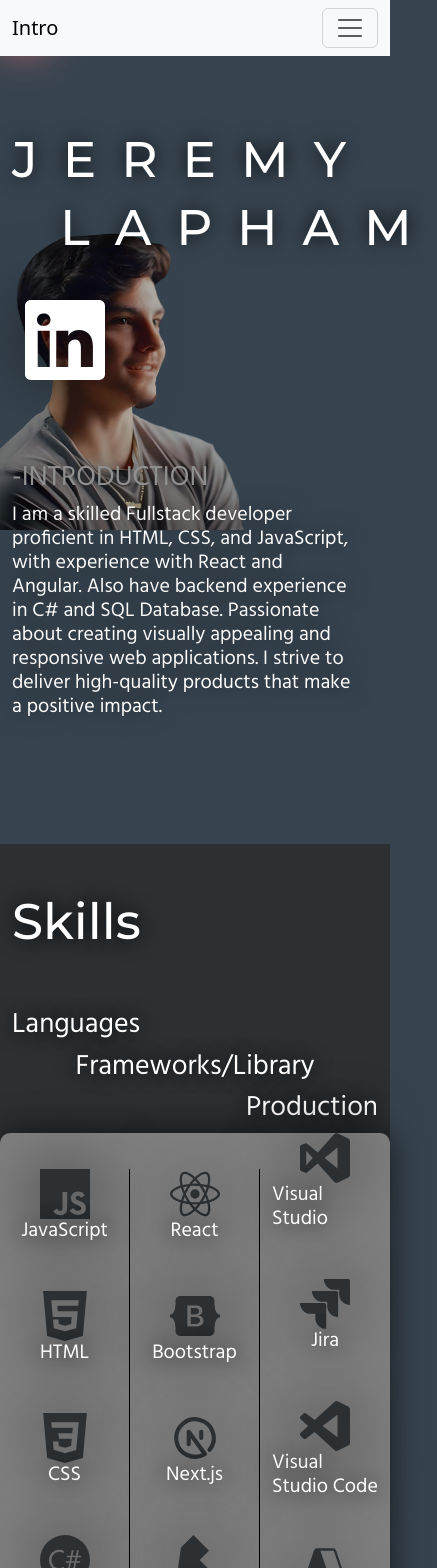
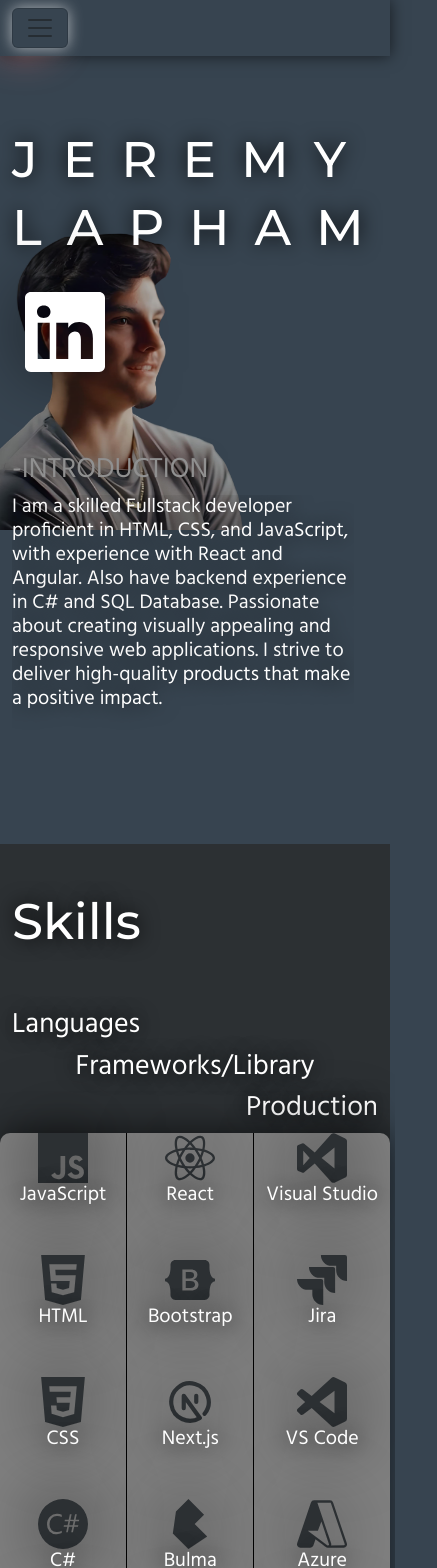
Before and after one commit to JeremyLapham/portfolio3.0, a Next.js app: page / in a window 390 px wide. Shown: the top 1568 px of the page, 437 px wide, since content can reach past the window. Built offline with nearby package versions, Linux system fonts and the light colour scheme; some icons are missing.

Commit message:
a bit better responsiveness

```diff
--- a/src/app/Components/intro.tsx
+++ b/src/app/Components/intro.tsx
@@ -23,19 +23,19 @@ export default function Intro() {
             </Modal>
             <Row style={{ paddingTop: '130px' }}>
                 <Row>
-                    <Col lg={6}>
-                        <h1 style={{ position: 'relative', letterSpacing: 25 }} className='nameWave'>
+                    <Col lg={6} md={12}>
+                        <h1 style={{ position: 'relative', letterSpacing: 25 }}>
                             JEREMY
                             <Image className='meImage' src={me} alt='me as a big png' />
                         </h1>
-                        <h1 className='ms-5' style={{ letterSpacing: 25 }}>LAPHAM</h1>
+                        <h1 className='name' style={{ letterSpacing: 25 }}>LAPHAM</h1>
                     </Col>
-                    <Col className='d-flex justify-content-end'>
+                    <Col lg={6} className='d-flex justify-content-end'>
                         <Navbar />
                     </Col>
                 </Row>
                 <Row>
-                    <Col lg={8} className='d-flex align-items-center justify-content-start'>
+                    <Col lg={8} md={12} className='d-flex align-items-center justify-content-start'>
                         {introIcons.map((icon, idx) => (
                             icon.show ? (
                                 <Button
@@ -59,9 +59,9 @@ export default function Intro() {
                             )
                         ))}
                     </Col>
-                    <Col className='mt-5'>
+                    <Col lg={4} md={12} className='mt-5'>
                         <h2 style={{ color: '#909090' }}>-INTRODUCTION</h2>
-                        <h3>I am a skilled Fullstack developer proficient in HTML, CSS, and JavaScript, with experience with React and Angular. Also have backend experience in C# and SQL Database. Passionate about creating visually appealing and responsive web applications. I strive to deliver high-quality products that make a positive impact.</h3>
+                        <h3 className='laptopScrollBox'>I am a skilled Fullstack developer proficient in HTML, CSS, and JavaScript, with experience with React and Angular. Also have backend experience in C# and SQL Database. Passionate about creating visually appealing and responsive web applications. I strive to deliver high-quality products that make a positive impact.</h3>
                     </Col>
                 </Row>
             </Row>
--- a/src/app/Components/mobileNavbar.tsx
+++ b/src/app/Components/mobileNavbar.tsx
@@ -1,17 +1,54 @@
-import React from 'react'
+import React, { useEffect, useState } from 'react'
 import { Container, Nav, Navbar } from 'react-bootstrap'
 
 export default function MobileNavbar() {
+  const [activeSection, setActiveSection] = useState('introduction');
+
+  useEffect(() => {
+    const handleScroll = () => {
+        const introductionElement = document.getElementById('introduction');
+        const skillsElement = document.getElementById('skills');
+        const projectsElement = document.getElementById('projects');
+        const contactElement = document.getElementById('contact');
+
+        if (!introductionElement || !skillsElement || !projectsElement || !contactElement) {
+            return;
+        }
+
+        const introductionOffset = introductionElement.offsetTop;
+        const skillsOffset = skillsElement.offsetTop;
+        const projectsOffset = projectsElement.offsetTop;
+        const contactOffset = contactElement.offsetTop;
+
+        const scrollY = window.scrollY;
+
+        if (scrollY < skillsOffset) {
+            setActiveSection('introduction');
+        } else if (scrollY >= skillsOffset && scrollY < projectsOffset) {
+            setActiveSection('skills');
+        } else if (scrollY >= projectsOffset && scrollY < contactOffset) {
+            setActiveSection('projects');
+        } else {
+            setActiveSection('contact');
+        }
+    };
+
+    window.addEventListener('scroll', handleScroll);
+
+    return () => {
+        window.removeEventListener('scroll', handleScroll);
+    };
+}, []);
   return (
-    <Navbar fixed='top' collapseOnSelect expand="xl" className="bg-body-tertiary d-sm-block d-md-block d-lg-block d-xl-none" >
+    <Navbar fixed='top' collapseOnSelect expand="xl" className="mobileNavbar d-block d-xs-block d-sm-block d-md-block d-lg-block d-xl-none" >
       <Container>
-        <Navbar.Brand href="#introduction">Intro</Navbar.Brand>
-        <Navbar.Toggle aria-controls="responsive-navbar-nav" />
+        <Navbar.Toggle aria-controls="responsive-navbar-nav" className='newToggle' />
         <Navbar.Collapse id="responsive-navbar-nav">
           <Nav className="me-auto">
-            <Nav.Link href="#skills">Skills</Nav.Link>
-            <Nav.Link href="#projects">Projects</Nav.Link>
-            <Nav.Link href="#contact">Contact Me</Nav.Link>
+            <Nav.Link className={`mobileNavText ${activeSection === 'introduction' ? 'active' : ''}`} href="#introduction">Intro</Nav.Link>
+            <Nav.Link className={`mobileNavText ${activeSection === 'skills' ? 'active' : ''}`} href="#skills">Skills</Nav.Link>
+            <Nav.Link className={`mobileNavText ${activeSection === 'projects' ? 'active' : ''}`} href="#projects">Projects</Nav.Link>
+            <Nav.Link className={`mobileNavText ${activeSection === 'contact' ? 'active' : ''}`} href="#contact">Contact Me</Nav.Link>
           </Nav>
         </Navbar.Collapse>
       </Container>
--- a/src/app/Components/navbar.tsx
+++ b/src/app/Components/navbar.tsx
@@ -49,7 +49,7 @@ export default function navbar() {
     }, []);
 
     return (
-        <nav className={`d-none d-xl-block ${styles.navbar} ${isSticky ? styles.sticky : ''}`}>
+        <nav className={`${styles.navbar} ${isSticky ? styles.sticky : ''}`}>
             <div className='d-flex justify-content-start'>
                 <Row>
                     <Col>
--- a/src/app/Components/objects/icons.tsx
+++ b/src/app/Components/objects/icons.tsx
@@ -61,11 +61,8 @@ export const skillIconFrameworks = [
 export const skillIconProductions = [
     { icon: <SiVisualstudio size={50} color="#2C3033" />, text: "Visual Studio" },
     { icon: <SiJira size={50} color="#2C3033" />, text: "Jira" },
-    {
-        icon: <SiVisualstudiocode size={50} color="#2C3033" />,
-        text: "Visual Studio Code",
-    },
+    { icon: <SiVisualstudiocode size={50} color="#2C3033" />, text: "VS Code",},
     { icon: <SiMicrosoftazure size={50} color="#2C3033" />, text: "Azure" },
     { icon: <SiGithub size={50} color="#2C3033" />, text: "GitHub" },
-    { icon: <SiAzuredevops size={50} color="#2C3033" />, text: "Azure DevOps" },
+    { icon: <SiAzuredevops size={50} color="#2C3033" />, text: "DevOps" },
 ];
--- a/src/app/Components/projects.tsx
+++ b/src/app/Components/projects.tsx
@@ -17,7 +17,7 @@ export default function projects() {
         {projectSet.map((projectItem: any) => {
           return (
             <Row key={projectItem.id}>
-              <Col className={`d-flex flex-column ${projectItem.id % 2 ? 'align-items-start' : 'align-items-end'}`}>
+              <Col className={`d-flex flex-column ${projectItem.id % 2 ? 'align-items-start' : 'align-items-end'} centerAll`}>
                 <Row className={`d-flex ${projectItem.id % 2 ? '' : 'flex-row-reverse'}`}>
                   <Col>
                     <Image className='projectImage' src={projectItem.img} alt="Project" />
--- a/src/app/Components/skills.tsx
+++ b/src/app/Components/skills.tsx
@@ -49,7 +49,7 @@ export default function Skills() {
                     <div>
                       {skill.icon}
                     </div>
-                    <h3 className='mb-5'>
+                    <h3 className='mb-5 noWordWrap'>
                       {skill.text}
                     </h3>
                   </Col>
@@ -65,7 +65,7 @@ export default function Skills() {
                     <div>
                       {skill.icon}
                     </div>
-                    <h3 className='mb-5'>
+                    <h3 className='mb-5 noWordWrap'>
                       {skill.text}
                     </h3>
                   </Col>
--- a/src/app/globals.css
+++ b/src/app/globals.css
@@ -16,14 +16,17 @@ body {
   overflow-x: hidden;
 }
 
+.laptopScrollBox::-webkit-scrollbar,
 body::-webkit-scrollbar {
   width: 10px;
 }
 
+.laptopScrollBox::-webkit-scrollbar-track,
 body::-webkit-scrollbar-track {
   background-color: #eee;
 }
 
+.laptopScrollBox::-webkit-scrollbar-thumb,
 body::-webkit-scrollbar-thumb {
   background-color: #000000;
   border-radius: 10px;
--- a/src/app/page.module.css
+++ b/src/app/page.module.css
@@ -102,8 +102,8 @@
     font-weight: 700;
     text-align: center;
     padding: 16px 14px 18px;
-    color: #999da1;
-    box-shadow: inset 0 0 0 2px #616467;
+    color: #44FFD1;
+    box-shadow: inset 0 0 0 2px #44FFD1;
     background-color: transparent;
     height: 48px;
 }
@@ -162,6 +162,35 @@
     margin: 48px 0 0 48px
 }
 
+.mobileNavbar {
+    background-color:#374450 !important;
+    box-shadow: 0 0 15px rgba(0, 0, 0, 0.6) !important;
+}
+
+.mobileNavText {
+    font-size: 35px !important;
+    display: flex;
+    justify-content: center;
+    color: white;
+}
+
+.laptopScrollBox {
+    overflow-y: auto;
+    height: 270px;
+}
+
+.newToggle {
+    box-shadow: 0 0 15px rgba(255, 255, 255, 0.6) !important;
+}
+
+.noWordWrap {
+    white-space: nowrap ;
+}
+
+.name {
+    margin: 0 0 0 48px;
+}
+
 @keyframes slideIn {
     from {
         transform: translateY(-100%);
@@ -173,12 +202,22 @@
 }
 
 @media (max-width: 1024px) {
+    .navbar,
+    .navbar.sticky {
+        display: none;
+    }
     .skillBox {
         width: auto;
     }
 
     .contactMargin {
         margin: 0 85px;
+    }
+
+    .centerAll {
+        display: grid !important;
+        place-items: center !important;
+        place-content: center !important;
     }
 }
 @media (max-width: 1000px) {
@@ -212,4 +251,8 @@
         object-fit: contain;
     }
 
+    .name {
+        margin: 0;
+    }
+
 }
```
